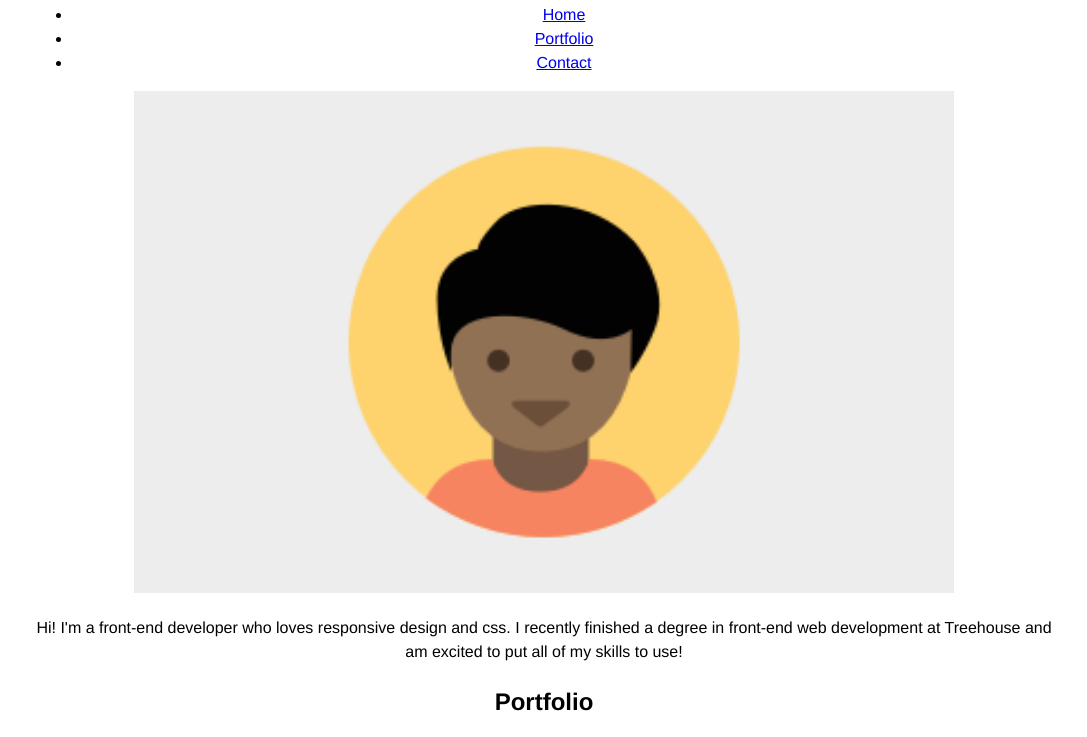
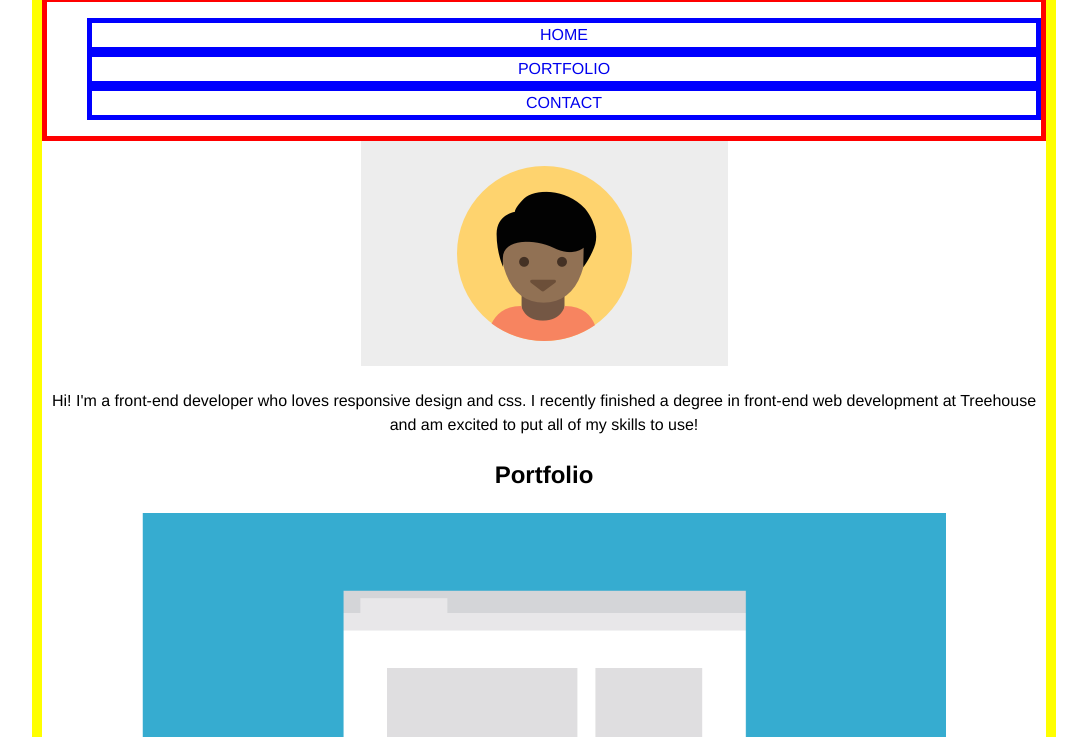
Before and after one commit to cjoleary/FEWD-Project-2, a plain HTML site: page index.html in a window 1280 px wide. Shown: the part 49-786 px from the top of the page, without its empty margins (96-1183 px from the left). Drawn offline with Linux system fonts and the light colour scheme; a web font is replaced by a local one.

Commit message:
Update styles.css

```diff
--- a/CSS/styles.css
+++ b/CSS/styles.css
@@ -1,14 +1,14 @@
+
+/* =================================
+  Base Element Styles
+==================================== */
 * {
     box-sizing: border-box;
 }
 
-/* =================================
-  Base Element Styles
-==================================== */
-
 body {
     margin: 0 auto;
-    width: 80%;
+    max-width: 80%;
     text-align: center;
     font-family: "Helvetica neue", sans-serif;
     line-height: 1.5;
@@ -16,27 +16,75 @@ body {
 
 img {
     margin: 0 auto;
-    width: 80%;
+    max-width: 80%;
+}
+
+ul {
+    list-style: none;
+}
+
+a {
+    text-decoration: none;
 }
 
 /* =================================
   Base Layout Styles
 ==================================== */
 
+/* Navigation */
+
 .name {
     font-size: 1.5em;
     margin: 0 auto;
 }
 
+.main-nav {
+    border: 5px solid red;
+}
+
+.main-nav li {
+    border: 5px solid blue;
+}
+
+.main-nav,
 .main-nav a {
+    display: block;
     text-align: center;
-    display: block;
+    text-transform: uppercase;
+}
+
+footer ul {
+    border: 5px solid red;
+}
+
+footer li {
+    border: 5px solid blue;
 }
 
 /* =================================
   Media Queries
 ==================================== */
 
+@media (min-width: 768px) {
+
+    body {
+        border: 5px solid green;
+    }
+
+	/* ---- Float clearfix ---- */
+
+	.clearfix::after {
+		content: " ";
+		display: table;
+		clear: both;
+    }
+}
+
+@media (min-width: 1024px) {
+
+    body {
+        border: 10px solid yellow
+    }
 
 
 	/* ---- Float clearfix ---- */
@@ -45,4 +93,5 @@ img {
 		content: " ";
 		display: table;
 		clear: both;
-	}
+    }
+}
```
